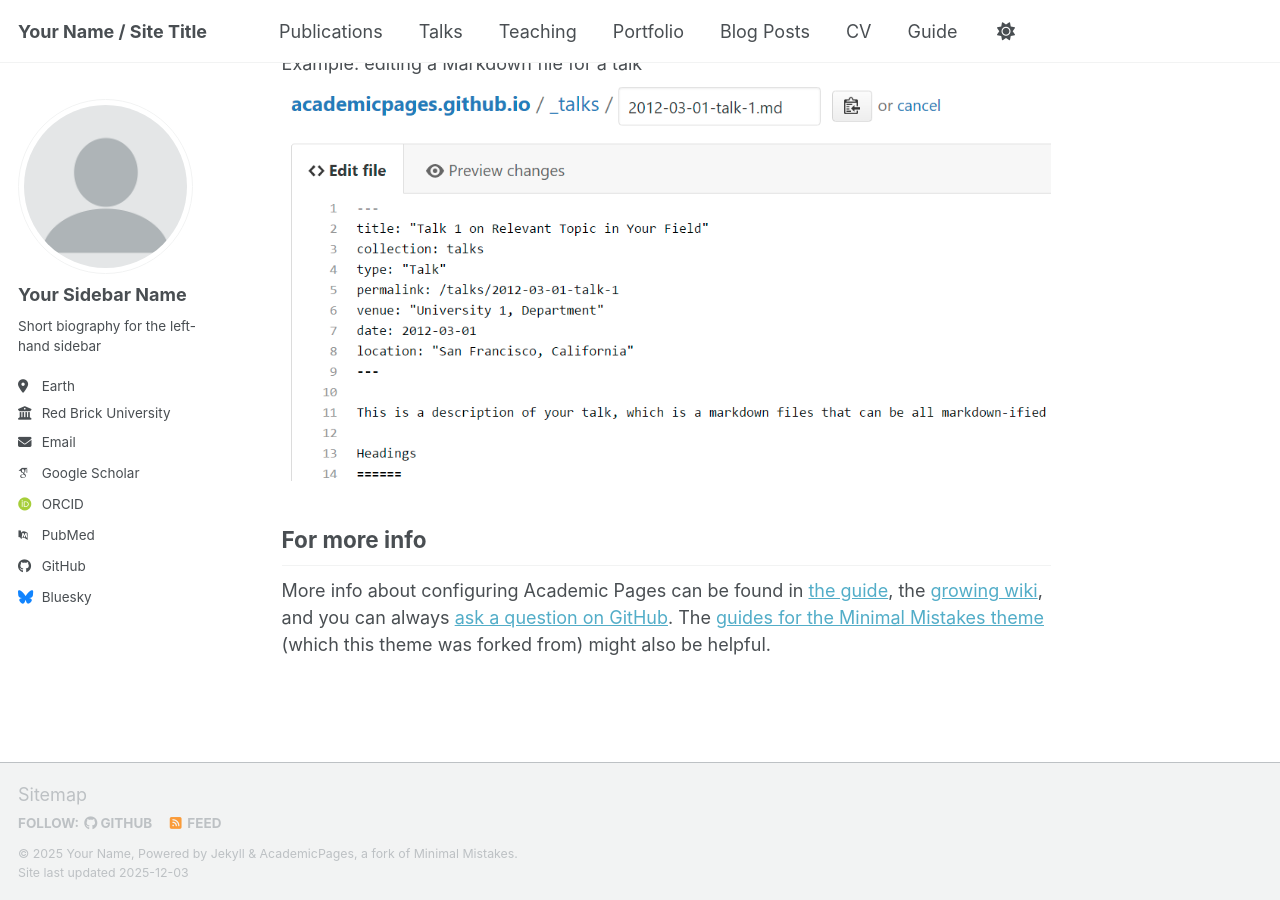
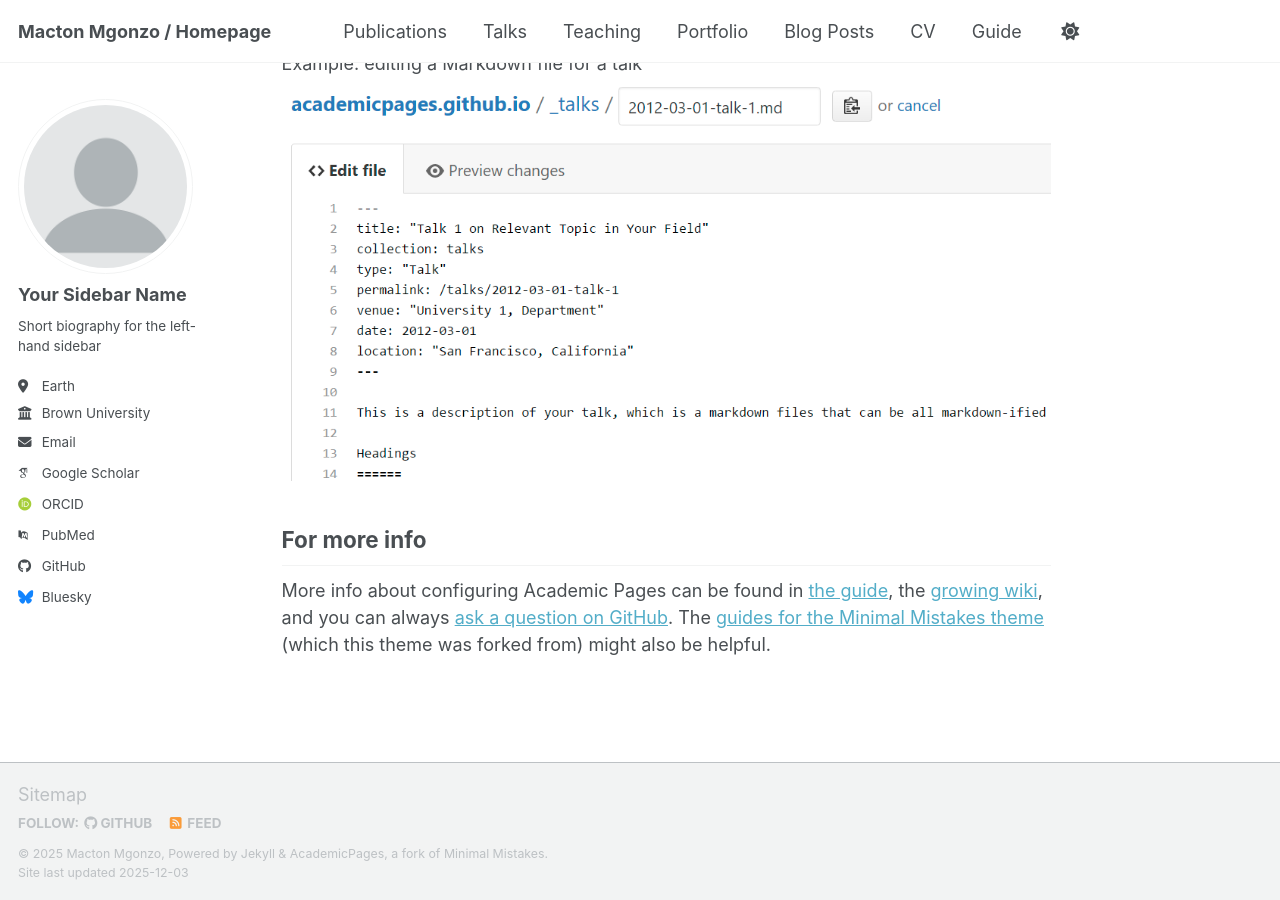
Before and after one commit to mactonm/mactonm.github.io, a Jekyll site: the page built from _pages/about.md, in a window 1280 px wide and 900 px high, scrolled down 2718 px. Built offline with Jekyll 4.4.1, drawn with Linux system fonts in a browser that asks for light colours; some web fonts are replaced; a script bundle is joined from its source files by our own code; library files that are not in the unit come from our copies.

Commit message:
Update personal information in _config.yml
added a few details about me

```diff
--- a/_config.yml
+++ b/_config.yml
@@ -9,9 +9,9 @@
 # Basic Site Settings
 locale                   : "en-US"
 site_theme               : "default" # Currently available options are "default", "air"
-title                    : "Your Name / Site Title"
+title                    : "Macton Mgonzo / Homepage"
 title_separator          : "-"
-name                     : &name "Your Name"
+name                     : &name "Macton Mgonzo"
 description              : &description "Your Name's academic portfolio"   # Update this with a general description of your site, this is the default if not overridden by a page
 url                      : https://academicpages.github.io # The base hostname & protocol for your site e.g. "https://[your GitHub username].github.io",
                                                            # or if you already have some other page hosted on Github then use "https://[your GitHub username].github.io/[Your Repo Name]"
@@ -25,12 +25,12 @@ author:
   # Biographic information
   avatar           : "profile.png"
   name             : "Your Sidebar Name"
-  pronouns         : # example: "she/her"
+  pronouns         : # example: "he/him"
   bio              : "Short biography for the left-hand sidebar"
   location         : "Earth"
-  employer         : "Red Brick University"
+  employer         : "Brown University"
   uri              : # URL
-  email            : "none@example.org"
+  email            : "macton_mgonzo@brown.edu"
 
   # Academic websites
   academia         : # URL
```
